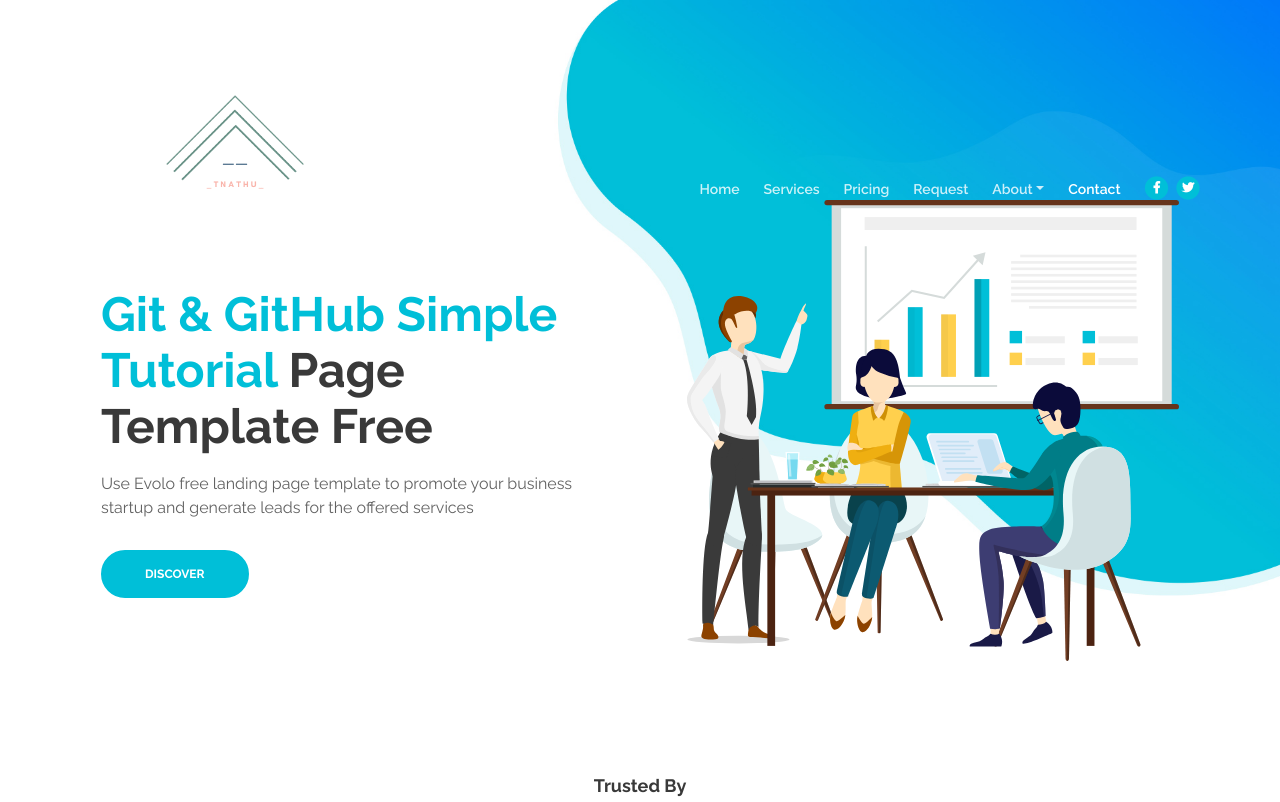
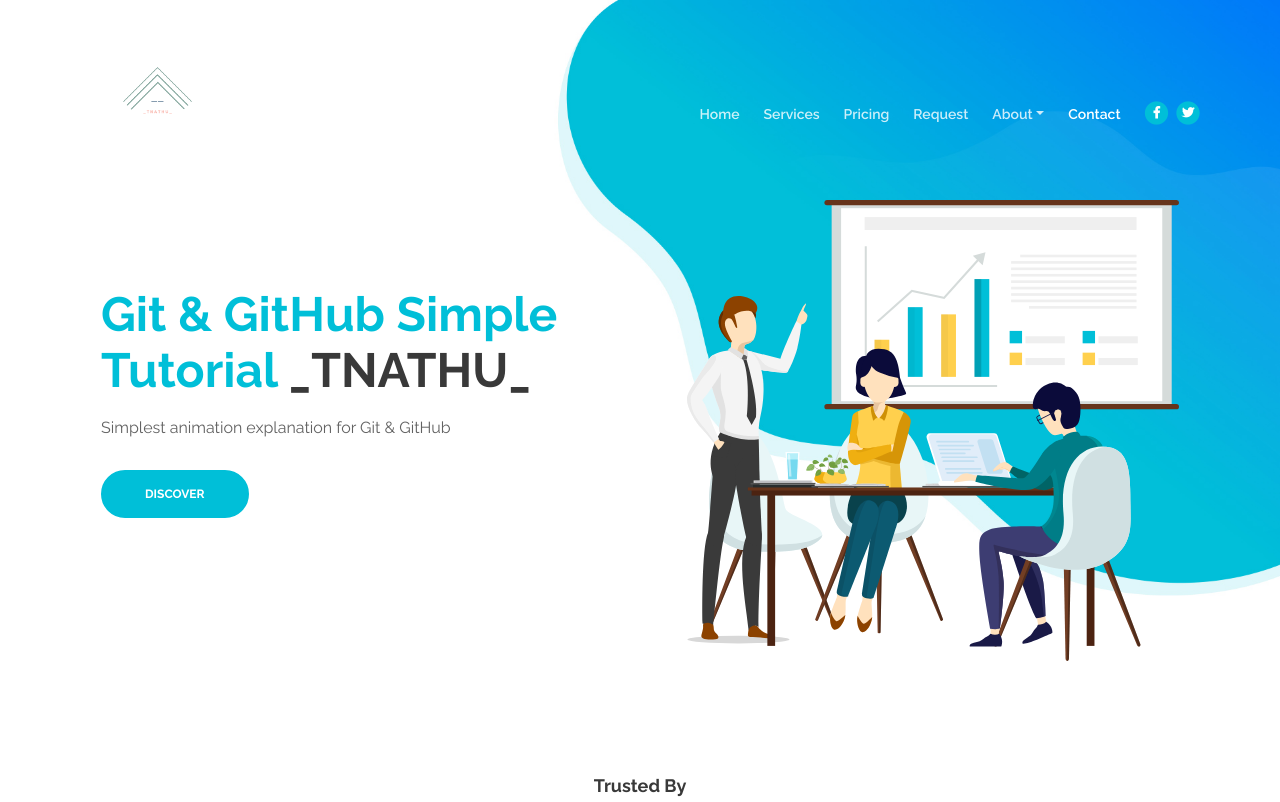
Before and after one commit to tnathu-ai/tnathu-ai.github.io, a plain HTML site: page Github and Git tutor/index.html in a window 1280 px wide. Shown: the top 802 px of the page. Drawn offline with Linux system fonts and the light colour scheme.

Commit message:
fixed logo sizes

```diff
--- a/Github and Git tutor/index.html
+++ b/Github and Git tutor/index.html
@@ -29,7 +29,7 @@
 	<link href="css/styles.css" rel="stylesheet">
 
 	<!-- Favicon  -->
-    <link rel="icon" href="images/Thu's logo (2).png" style="width: 16px;height: 16px">
+    <link rel="icon" href="images/Thu's logo (2).png" style="width: 50px;height: 50px">
 </head>
 <body data-spy="scroll" data-target=".fixed-top">
 
@@ -50,7 +50,7 @@
         <!-- <a class="navbar-brand logo-text page-scroll" href="index.html">Evolo</a> -->
 
         <!-- Image Logo -->
-        <a class="navbar-brand logo-image" href="index.html"><img src="images/Thu's logo (2).png" alt="alternative" style="width: 300px;height: 300px;"></a>
+        <a class="navbar-brand logo-image" href="index.html"><img src="images/Thu's logo (2).png" alt="alternative" style="width: 150px;height: 150px;"></a>
 
         <!-- Mobile Menu Toggle Button -->
         <button class="navbar-toggler" type="button" data-toggle="collapse" data-target="#navbarsExampleDefault" aria-controls="navbarsExampleDefault" aria-expanded="false" aria-label="Toggle navigation">
@@ -115,8 +115,8 @@
                 <div class="row">
                     <div class="col-lg-6">
                         <div class="text-container">
-                            <h1><span class="turquoise">Git & GitHub Simple Tutorial</span> Page Template Free</h1>
-                            <p class="p-large">Use Evolo free landing page template to promote your business startup and generate leads for the offered services</p>
+                            <h1><span class="turquoise">Git & GitHub Simple Tutorial</span> _TNATHU_ </h1>
+                            <p class="p-large">Simplest animation explanation for Git & GitHub</p>
                             <a class="btn-solid-lg page-scroll" href="#services">DISCOVER</a>
                         </div> <!-- end of text-container -->
                     </div> <!-- end of col -->
@@ -241,7 +241,7 @@
                 <div class="col-lg-6">
                     <div class="text-container">
                         <h2>Design And Plan Your Business Growth Steps</h2>
-                        <p>Use our staff and our expertise to design and plan your business growth strategy. Evolo team is eager to advise you on the best opportunities that you should look into</p>
+                        <p>Simplest animation explanation for Git & GitHub</p>
                         <a class="btn-solid-reg popup-with-move-anim" href="#details-lightbox-1">LIGHTBOX</a>
                     </div> <!-- end of text-container -->
                 </div> <!-- end of col -->
```
